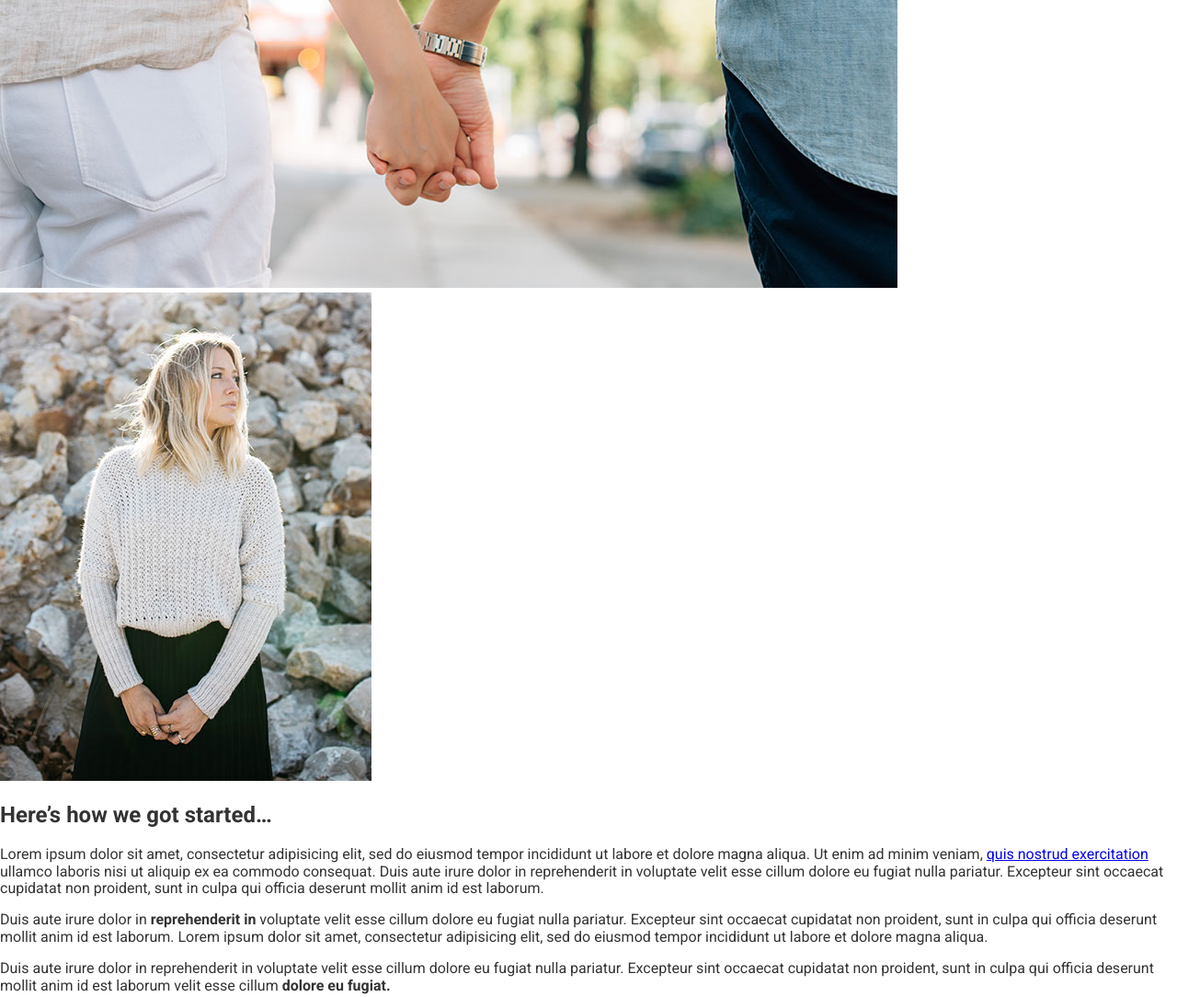
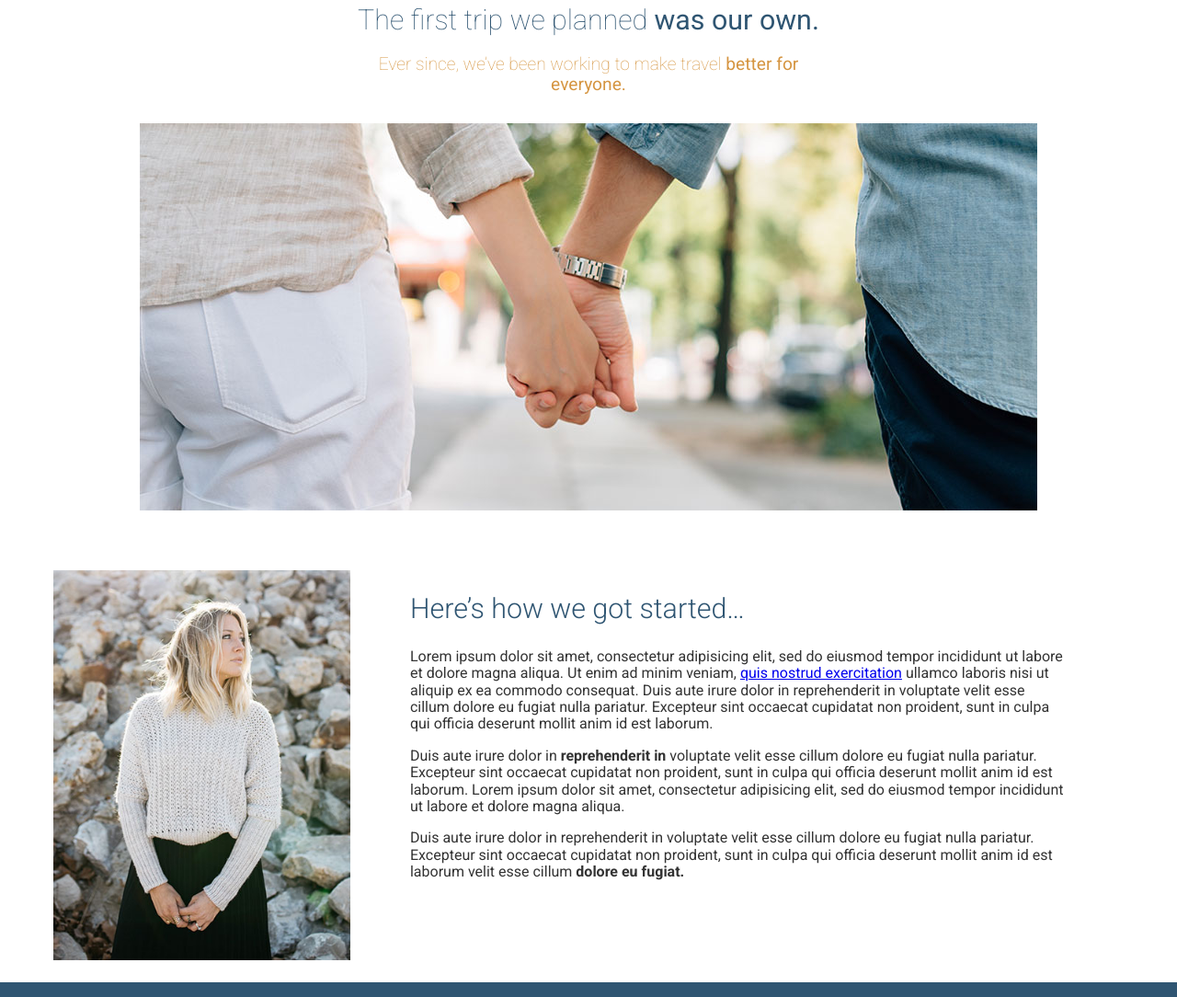
Before and after one commit to ajantabisht/travel-site, a website: page app/index.html in a window 1280 px wide. Shown: the part 819-1903 px from the top of the page at 92% size. Drawn offline with Linux system fonts and the light colour scheme.

Commit message:
Mixins- headline- page section added

```diff
--- a/app/assets/styles/base/_global.css
+++ b/app/assets/styles/base/_global.css
@@ -8,3 +8,6 @@ img {
     height: auto;
 
 }
+* {
+    box-sizing: border-box;
+}
--- /dev/null
+++ b/app/assets/styles/base/_mixins.css
@@ -0,0 +1,23 @@
+@define-mixin atSmall {
+    @media (min-witdh: 530px){
+        @mixin-content;
+    }
+}
+
+@define-mixin atMedium {
+    @media (min-witdh: 800px){
+        @mixin-content;
+    }
+}
+@define-mixin atLarge {
+    @media (min-with: 1200px){
+        @mixin-content;
+    }
+}
+@define-mixin clearfix {
+    &::after {
+        content:"";
+        clear: both;
+        display: table;
+    }
+}
--- a/app/assets/styles/modules/_btn.css
+++ b/app/assets/styles/modules/_btn.css
@@ -10,7 +10,11 @@
     }
 
     &--large{
-        font-size: 1.25rem;
         padding: 1.1rem 1.9rem;
+        @mixin atSmall{
+            font-size: 1.25rem;
+        }
+
+
     }
 }
--- /dev/null
+++ b/app/assets/styles/modules/_headline.css
@@ -0,0 +1,40 @@
+.headline {
+    font-weight: 300;
+    font-size: 1.9rem;
+    color: $mainBlue;
+    @mixin atSmall {
+        font-size: 2.875rem;
+    }
+
+    &--centered {
+        text-align: center;
+    }
+
+    &--orange {
+        color: $mainOrange;
+    }
+
+    &--small {
+        font-size: 1.2rem;
+
+        @mixin atSmall{
+            font-size: 1.87rem;
+        }
+    }
+    &--narrow {
+        max-width: 500px;
+        margin-left: auto;
+        margin-right: auto;
+    }
+    &--light {
+        font-weight: 100;
+    }
+    &--b-margin--small {
+        margin-bottom: .5em;
+
+    }
+    &--b-margin--large {
+        margin-bottom: 1.6em;
+
+    }
+}
--- /dev/null
+++ b/app/assets/styles/modules/_page-section.css
@@ -0,0 +1,14 @@
+.page-section {
+    padding: 1.2rem 0;
+
+    @mixin atMedium {
+        padding: 4.5rem 0;
+    }
+
+
+    &--blue {
+        background-color: $mainBlue;
+        color:white;
+    }
+
+}
--- /dev/null
+++ b/app/assets/styles/modules/_row.css
@@ -0,0 +1,20 @@
+.row {
+    @mixin clearfix;
+
+    &__medium-4{
+        float: left;
+        width: 33.33%;
+    }
+
+    &__medium-8{
+        float: left;
+        width: 66.66%;
+    }
+
+    &--gutters {
+        padding-right: -65px;
+    }
+    &--gutters >div {
+        padding-right: 65px;
+    }
+}
--- /dev/null
+++ b/app/assets/styles/modules/_wrapper.css
@@ -0,0 +1,21 @@
+.wrapper {
+    overflow: hidden;
+    padding-right: 18px;
+    padding-left:  18px;
+    max-width: 1200px;
+    margin-left: auto;
+    margin-right: auto;
+
+    &--medium {
+       max-width: 976px;
+    }
+
+    &--b-margin {
+        margin-bottom: 3.75rem;
+    }
+
+    .wrapper {
+        padding-left: 0;
+        padding-right: 0;
+    }
+}
--- a/app/index.html
+++ b/app/index.html
@@ -27,21 +27,36 @@
     </header>
 
     <div class="large-hero">
-        <img src="assets/images/hero--large.jpg">
+        <picture>
+            <source srcset="assets/images/hero--large.jpg 1920w, assets/images/hero--large-hi-dpi.jpg 3840w"  media="(min-width:1380px)">
+            <source srcset="assets/images/hero--medium.jpg 1380w, assets/images/hero--medium-hi-dpi.jpg 2760w"  media="(min-width:990px)">
+            <source srcset="assets/images/hero--small.jpg 990w, assets/images/hero--small-hi-dpi.jpg 1980w"  media="(min-width:640px)">
+            <img srcset="assets/images/hero--smaller.jpg 640w, assets/images/hero--smaller-hi-dpi.jpg 1280w" alt="coastal view of ocean and mountains " class="large-hero__image">
+            </picture>
+
         <div class="large-hero__text-content">
+            <div class="wrapper">
                 <h1 class="large-hero__title">Your clarity.</h1>
                 <h2 class="large-hero__subtitle">One trip away.</h2>
                 <p class="large-hero__description">We create soul restoring journeys that inspire you to be you.</p>
                 <p><a href="#" class= "btn btn--orange btn--large">Get Started Today</a></p>
             </div>
         </div>
+    </div>
 
-    <div id="our-beginning">
-        <h2>The first trip we planned was our own.</h2>
-        <h3>Ever since, we&rsquo;ve been working to make travel better for everyone.</h3>
+    <div id="our-beginning" class="page-section">
+        <div class="wrapper">
+            <h2 class="headline headline--centered headline--light headline--b-margin--small">The first trip we planned <strong> was our own.</strong></h2>
+            <h3 class="headline  headline--light headline--centered headline--orange headline--small headline--narrow headline--b-margin--large">Ever since, we&rsquo;ve been working to make travel <strong>better for everyone.</strong></h3>
+            <div class= "wrapper wrapper--medium wrapper--b-margin">
                 <img src="assets/images/first-trip.jpg" alt="Couple walking down a street.">
+            </div>
+            <div class="row row--gutters">
+                <div class="row__medium-4">
                     <img src="assets/images/our-start.jpg" alt="Our founder, Jane Doe">
-        <h2>Here&rsquo;s how we got started&hellip;</h2>
+                </div>
+                <div class="row__medium-8">
+                    <h2 class="headline">Here&rsquo;s how we got started&hellip;</h2>
                     <p>Lorem ipsum dolor sit amet, consectetur adipisicing elit, sed do eiusmod tempor incididunt ut labore et dolore magna aliqua. Ut enim ad minim veniam, <a href="#">quis nostrud exercitation</a> ullamco laboris nisi ut aliquip ex ea commodo consequat.
                         Duis aute irure dolor in reprehenderit in voluptate velit esse cillum dolore eu fugiat nulla pariatur. Excepteur sint occaecat cupidatat non proident, sunt in culpa qui officia deserunt mollit anim id est laborum.</p>
                     <p>Duis aute irure dolor in <strong>reprehenderit in</strong> voluptate velit esse cillum dolore eu fugiat nulla pariatur. Excepteur sint occaecat cupidatat non proident, sunt in culpa qui officia deserunt mollit anim id est laborum. Lorem ipsum
@@ -49,7 +64,12 @@
                     <p>Duis aute irure dolor in reprehenderit in voluptate velit esse cillum dolore eu fugiat nulla pariatur. Excepteur sint occaecat cupidatat non proident, sunt in culpa qui officia deserunt mollit anim id est laborum velit esse cillum <strong>dolore eu fugiat.</strong></p>
                 </div>
 
-    <div id="features">
+            </div>
+        </div>
+    </div>
+
+    <div id="features" class="page-section page-section--blue">
+        <div class="wrapper">
             <img src="assets/images/icons/star.svg">
             <h2>Our Features</h2>
 
@@ -68,6 +88,7 @@
             <img src="assets/images/icons/fire.svg">
             <h3>Survival Kit</h3>
             <p>Everytime you book an escape with us we send you a survival kit with the finest materials. The kit will allow you to setup a tent, start a fire, scratch your own back and lower your taxes.</p>
+        </div>
     </div>
 
     <div id="testimonials">
--- a/app/temp/styles/styles.css
+++ b/app/temp/styles/styles.css
@@ -461,9 +461,19 @@ img {
 
 }
 
+* {
+    -webkit-box-sizing: border-box;
+            box-sizing: border-box;
+}
+
 .large-hero {
+    border-bottom: 10px solid #2f5572;
     position: relative;
 }
+
+.large-hero__image{
+        display: block;
+    }
 
 .large-hero__text-content{
         position:absolute;
@@ -478,25 +488,46 @@ img {
 .large-hero__title {
         font-weight: 300;
         color: #2f5572;
-        font-size: 4.8rem;
         margin: 0;
+        font-size: 2.4rem;
+    }
+
+@media (min-witdh: 530px){
+
+.large-hero__title {
+            font-size: 4.8rem
+    }
     }
 
 .large-hero__subtitle {
         font-weight: 300;
         color: #2f5572;
-        font-size: 2.9rem;
+        font-size: 1.5rem;
         margin: 0;
+    }
+
+@media (min-witdh: 530px){
+
+.large-hero__subtitle {
+            font-size: 2.9rem
+    }
     }
 
 .large-hero__description {
         color: white;
-        font-size: 1.875rem;
+        font-size: 1.1rem;
         font-weight: 100;
         text-shadow: 2px 2px 0 rgba(0,0,0, .1);
         max-width: 30rem;
         margin-left: auto;
         margin-right: auto;
+    }
+
+@media (min-witdh: 530px){
+
+.large-hero__description {
+            font-size: 1.875rem
+    }
     }
 
 .btn {
@@ -512,6 +543,132 @@ img {
     }
 
 .btn--large{
-        font-size: 1.25rem;
         padding: 1.1rem 1.9rem;
+
+
     }
+
+@media (min-witdh: 530px){
+
+.btn--large{
+            font-size: 1.25rem
+
+
+    }
+    }
+
+.wrapper {
+    overflow: hidden;
+    padding-right: 18px;
+    padding-left:  18px;
+    max-width: 1200px;
+    margin-left: auto;
+    margin-right: auto;
+}
+
+.wrapper--medium {
+       max-width: 976px;
+    }
+
+.wrapper--b-margin {
+        margin-bottom: 3.75rem;
+    }
+
+.wrapper .wrapper {
+        padding-left: 0;
+        padding-right: 0;
+    }
+
+.page-section {
+    padding: 1.2rem 0;
+
+}
+
+@media (min-witdh: 800px){
+
+.page-section {
+        padding: 4.5rem 0
+
+}
+    }
+
+.page-section--blue {
+        background-color: #2f5572;
+        color:white;
+    }
+
+.headline {
+    font-weight: 300;
+    font-size: 1.9rem;
+    color: #2f5572;
+}
+
+@media (min-witdh: 530px){
+
+.headline {
+        font-size: 2.875rem
+}
+    }
+
+.headline--centered {
+        text-align: center;
+    }
+
+.headline--orange {
+        color: #d59541;
+    }
+
+.headline--small {
+        font-size: 1.2rem;
+    }
+
+@media (min-witdh: 530px){
+
+.headline--small {
+            font-size: 1.87rem
+    }
+    }
+
+.headline--narrow {
+        max-width: 500px;
+        margin-left: auto;
+        margin-right: auto;
+    }
+
+.headline--light {
+        font-weight: 100;
+    }
+
+.headline--b-margin--small {
+        margin-bottom: .5em;
+
+    }
+
+.headline--b-margin--large {
+        margin-bottom: 1.6em;
+
+    }
+
+.row::after {
+        content:"";
+        clear: both;
+        display: table;
+    }
+
+.row__medium-4{
+        float: left;
+        width: 33.33%;
+    }
+
+.row__medium-8{
+        float: left;
+        width: 66.66%;
+    }
+
+.row--gutters {
+        padding-right: -65px;
+    }
+
+.row--gutters >div {
+        padding-right: 65px;
+    }
--- a/gulp/tasks/style.js
+++ b/gulp/tasks/style.js
@@ -3,11 +3,12 @@ postcss = require('gulp-postcss')
 autoprefixer = require('autoprefixer')
 cssvars = require('postcss-simple-vars')
 nested =require('postcss-nested'),
-cssImport = require('postcss-import');
+cssImport = require('postcss-import'),
+mixins= require('postcss-mixins');
 
 gulp.task('styles',function(){
     return gulp.src('./app/assets/styles/styles.css')
-    .pipe(postcss([cssImport, cssvars, nested, autoprefixer]))
+    .pipe(postcss([cssImport, mixins, cssvars, nested, autoprefixer]))
     .on('error',function(errorInfo){
         console.log(errorInfo.toString());
         this.emit('end');
--- a/package.json
+++ b/package.json
@@ -10,6 +10,8 @@
     "waypoints": "4.0.1"
   },
   "devDependencies": {
+    "ajv": "^5.5.2",
+    "ajv-keywords": "^2.1.1",
     "autoprefixer": "^7.2.6",
     "babel-core": "6.26.0",
     "babel-loader": "7.1.2",
@@ -30,7 +32,7 @@
     "gulp-watch": "^4.3.11",
     "postcss-hexrgba": "1.0.0",
     "postcss-import": "^11.0.0",
-    "postcss-mixins": "6.2.0",
+    "postcss-mixins": "^6.2.2",
     "postcss-nested": "^2.1.2",
     "postcss-simple-vars": "^4.1.0",
     "webpack": "3.8.1"
```
Also changed, not shown: app/assets/styles/modules/_large-hero.css (+18 -3 lines), app/assets/styles/styles.css (+6 -1 lines), 1 other file. Lines whose indentation alone changed are shown as unchanged.
